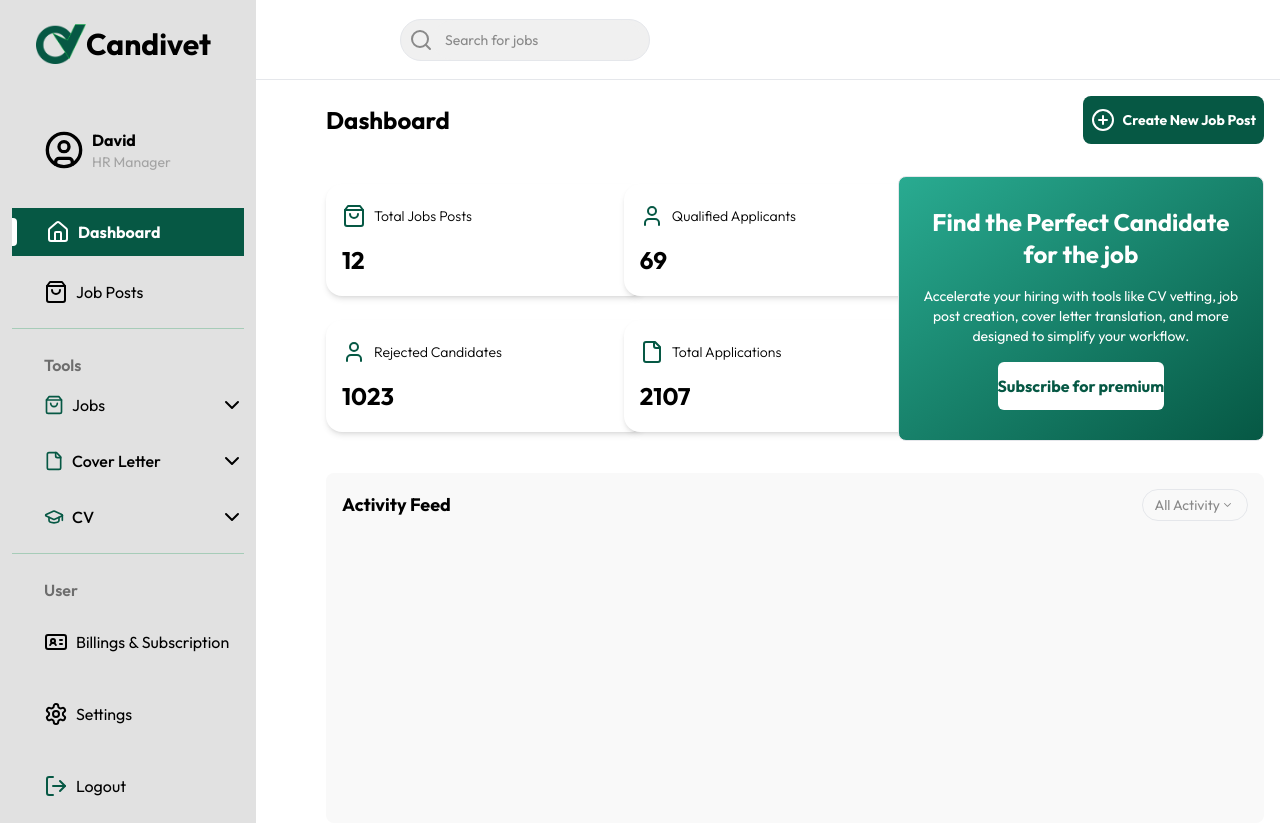
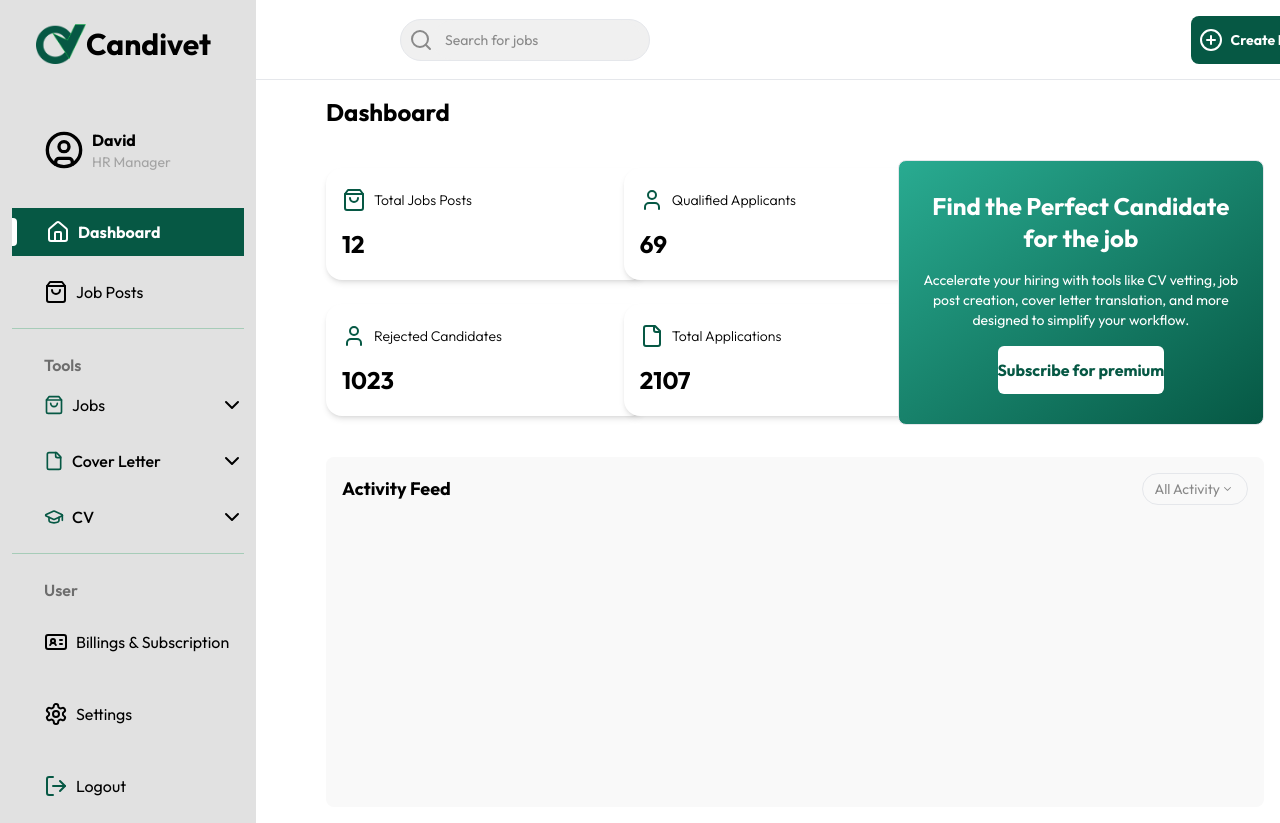
Before and after one commit to joshuaoni/tbwrge, a Next.js app: page /dashboard in a window 1280 px wide. Built offline with nearby package versions, Linux system fonts and the light colour scheme.

Commit message:
update to the screens

```diff
--- a/src/components/dashboard-header.tsx
+++ b/src/components/dashboard-header.tsx
@@ -2,6 +2,7 @@ import React from "react";
 import { Input } from "./ui/input";
 import { BellDotIcon, Search } from "lucide-react";
 import { ChatBubbleIcon } from "@radix-ui/react-icons";
+import { CreateJob } from "@/pages/dashboard/dashboard-home";
 
 const DashboardHeader = () => {
   return (
@@ -14,6 +15,7 @@ const DashboardHeader = () => {
             className="bg-[#F0F0F0] border-none placeholder:text-[#898989] w-52 rounded-full outline-none focus:outline-none"
           />
         </div>
+        <CreateJob />
 
         {/* <div className=" space-x-4    flex items-center">
           <BellDotIcon color="#e1e1e1" />
--- a/src/pages/dashboard/dashboard-home/index.tsx
+++ b/src/pages/dashboard/dashboard-home/index.tsx
@@ -72,7 +72,7 @@ const index = () => {
   );
 };
 
-const CreateJob = () => {
+export const CreateJob = () => {
   const [showOverview, setShowOverview] = React.useState(false);
   const [generatingPost, setGeneratingPost] = useState(false);
   const [jobPost, setJobPost] = React.useState({
--- a/src/pages/dashboard/index.tsx
+++ b/src/pages/dashboard/index.tsx
@@ -40,7 +40,6 @@ const index = () => {
       <div className=" h-full flex flex-col ">
         <div className="flex items-center justify-between">
           <h1 className="text-2xl font-bold">Dashboard</h1>
-          <CreateJob />
         </div>
         <div className=" flex-1 ">
           <div className="flex h-[40%]  mt-8 justify-between items-center">
```
